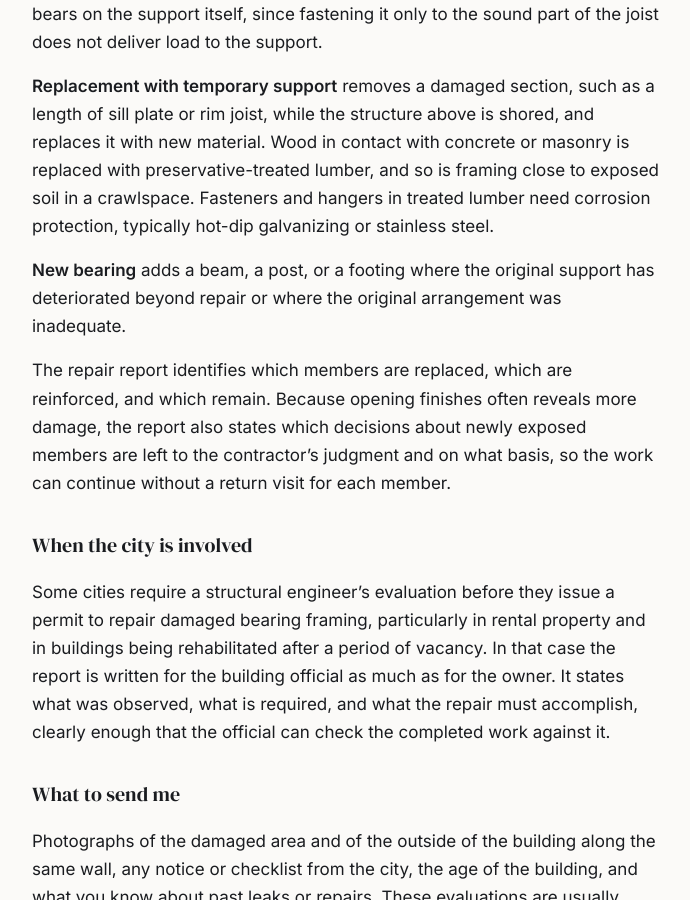
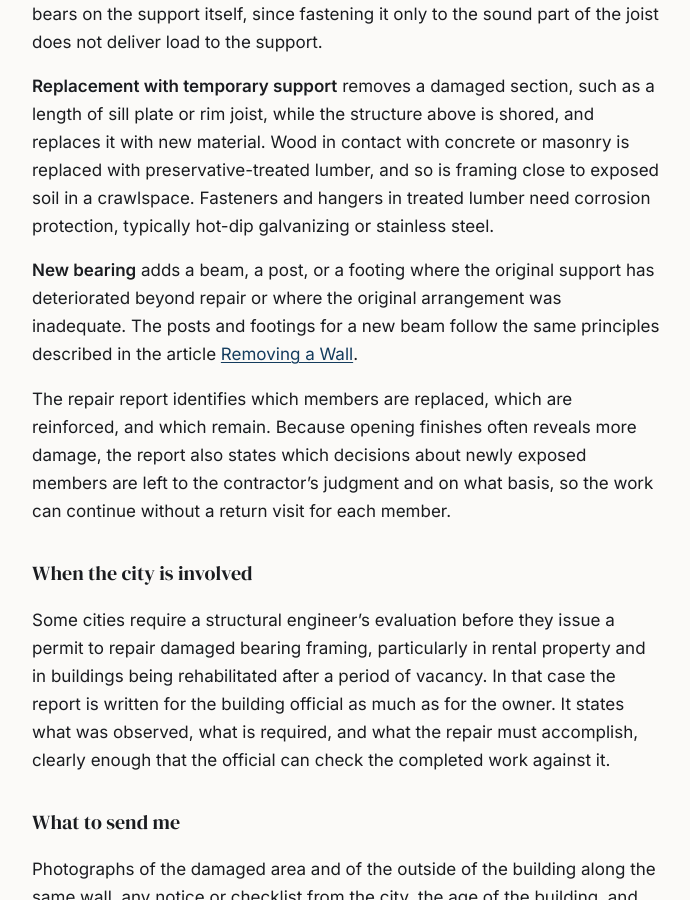
Before and after one commit to Ricyteach/ricyteach.github.io, a Jekyll site: the page built from _posts/2026-11-30-damaged-wood-framing.md, in a window 1280 px wide and 900 px high, scrolled down 2592 px. Shown: the whole window, without its empty margins (398-1088 px from the left). Built offline with Jekyll 4.4.1, drawn with Linux system fonts in a browser that asks for light colours.

Commit message:
Link the damaged wood framing article to the removing a wall article
Co-Authored-By: Claude Opus 5.5 <noreply@anthropic.com>
Claude-Session: https://claude.ai/code/session_01HMKwxVjfvyLxUqznQqQryk

```diff
--- a/_posts/2026-11-30-damaged-wood-framing.md
+++ b/_posts/2026-11-30-damaged-wood-framing.md
@@ -44,7 +44,7 @@ Most repairs fall into a few general types.
 
 **Replacement with temporary support** removes a damaged section, such as a length of sill plate or rim joist, while the structure above is shored, and replaces it with new material. Wood in contact with concrete or masonry is replaced with preservative-treated lumber, and so is framing close to exposed soil in a crawlspace. Fasteners and hangers in treated lumber need corrosion protection, typically hot-dip galvanizing or stainless steel.
 
-**New bearing** adds a beam, a post, or a footing where the original support has deteriorated beyond repair or where the original arrangement was inadequate.
+**New bearing** adds a beam, a post, or a footing where the original support has deteriorated beyond repair or where the original arrangement was inadequate. The posts and footings for a new beam follow the same principles described in the article [Removing a Wall](/articles/removing-a-wall/).
 
 The repair report identifies which members are replaced, which are reinforced, and which remain. Because opening finishes often reveals more damage, the report also states which decisions about newly exposed members are left to the contractor's judgment and on what basis, so the work can continue without a return visit for each member.
 
```
